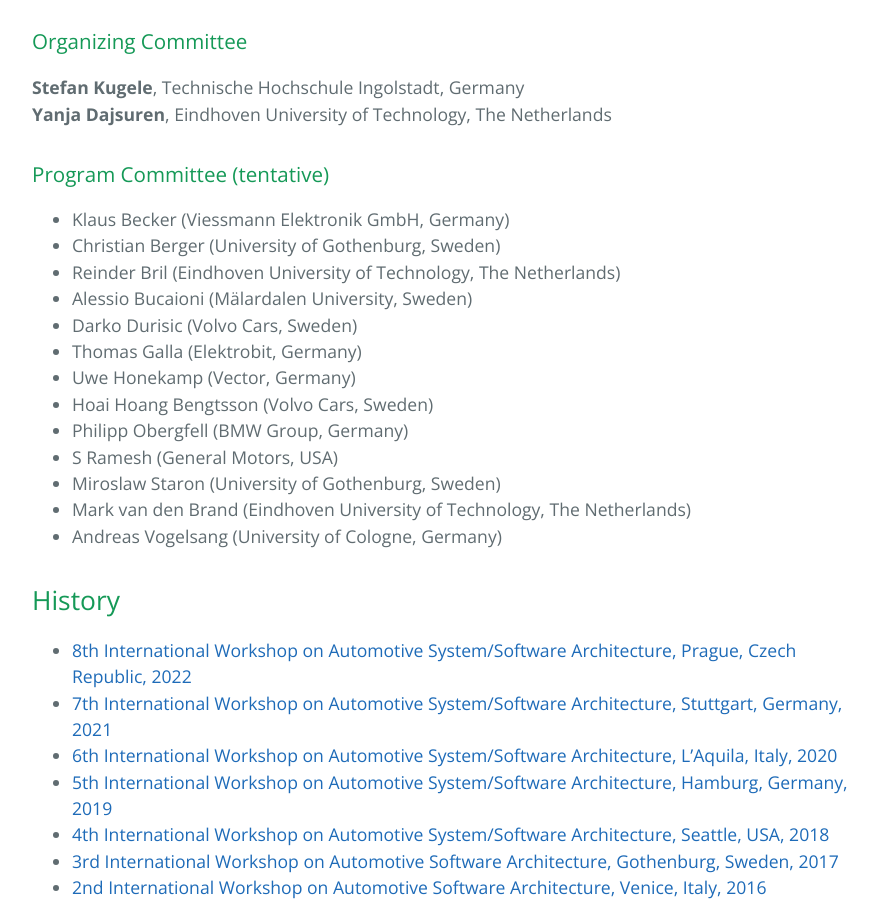
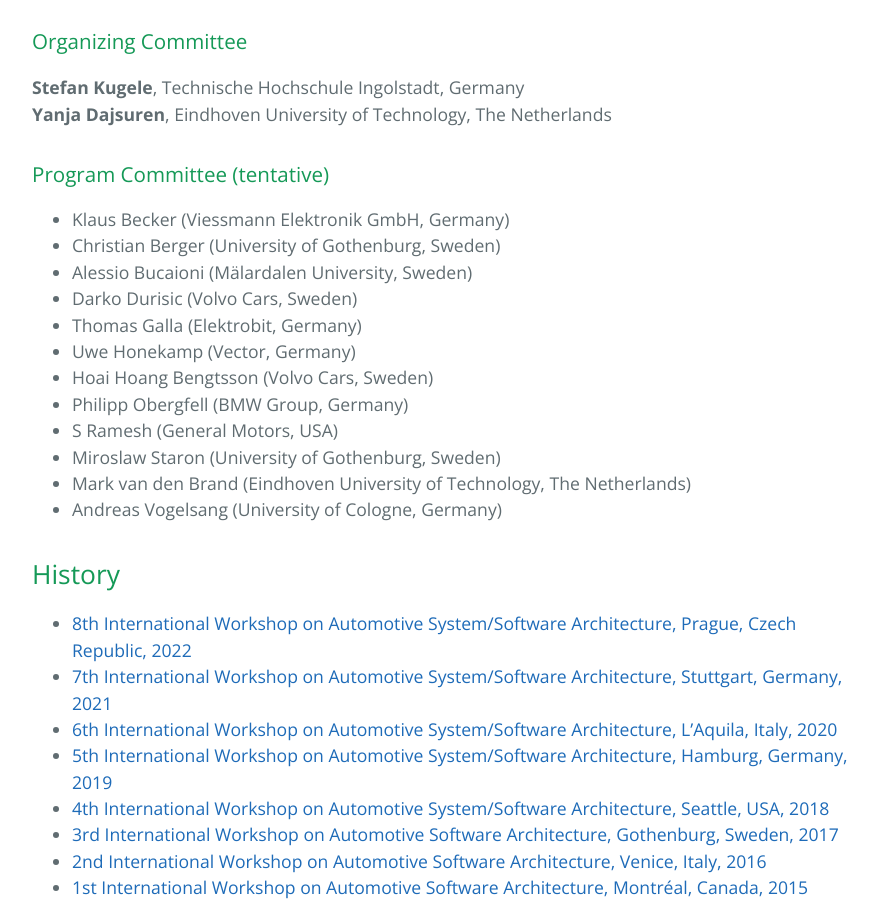
Before and after one commit to WASA-Workshop/2023, a Jekyll site: the page built from index.md, in a window 1280 px wide and 900 px high, scrolled down 2607 px. Shown: the whole window, without its empty margins (192-1069 px from the left). Built offline with Jekyll 4.4.1, drawn with Linux system fonts in a browser that asks for light colours; our own code applies the rules of GitHub Pages for plain Markdown files.

Commit message:
Update index.md

```diff
--- a/index.md
+++ b/index.md
@@ -67,7 +67,6 @@ TBA
 
 - Klaus Becker (Viessmann Elektronik GmbH, Germany)
 - Christian Berger (University of Gothenburg, Sweden)
-- Reinder Bril (Eindhoven University of Technology, The Netherlands)
 - Alessio Bucaioni (Mälardalen University, Sweden)
 - Darko Durisic (Volvo Cars, Sweden)
 - Thomas Galla (Elektrobit, Germany)
```
